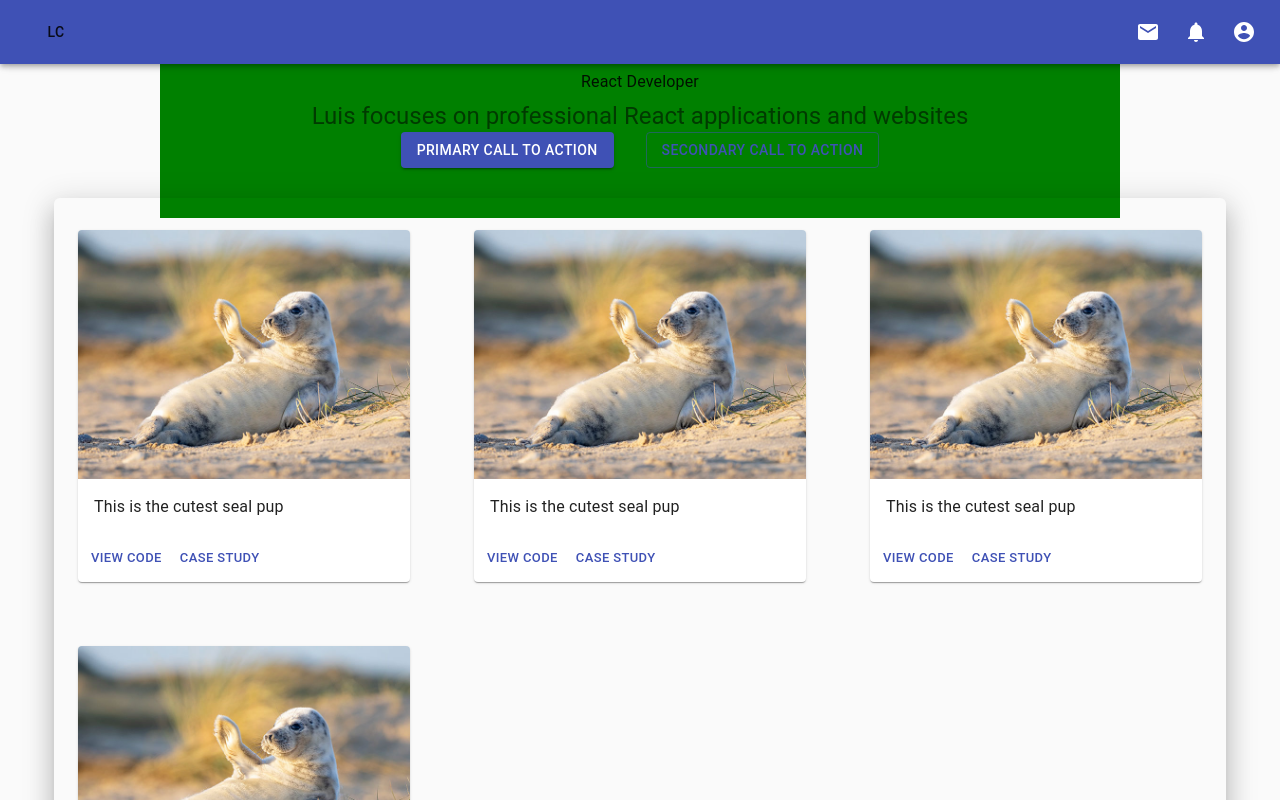
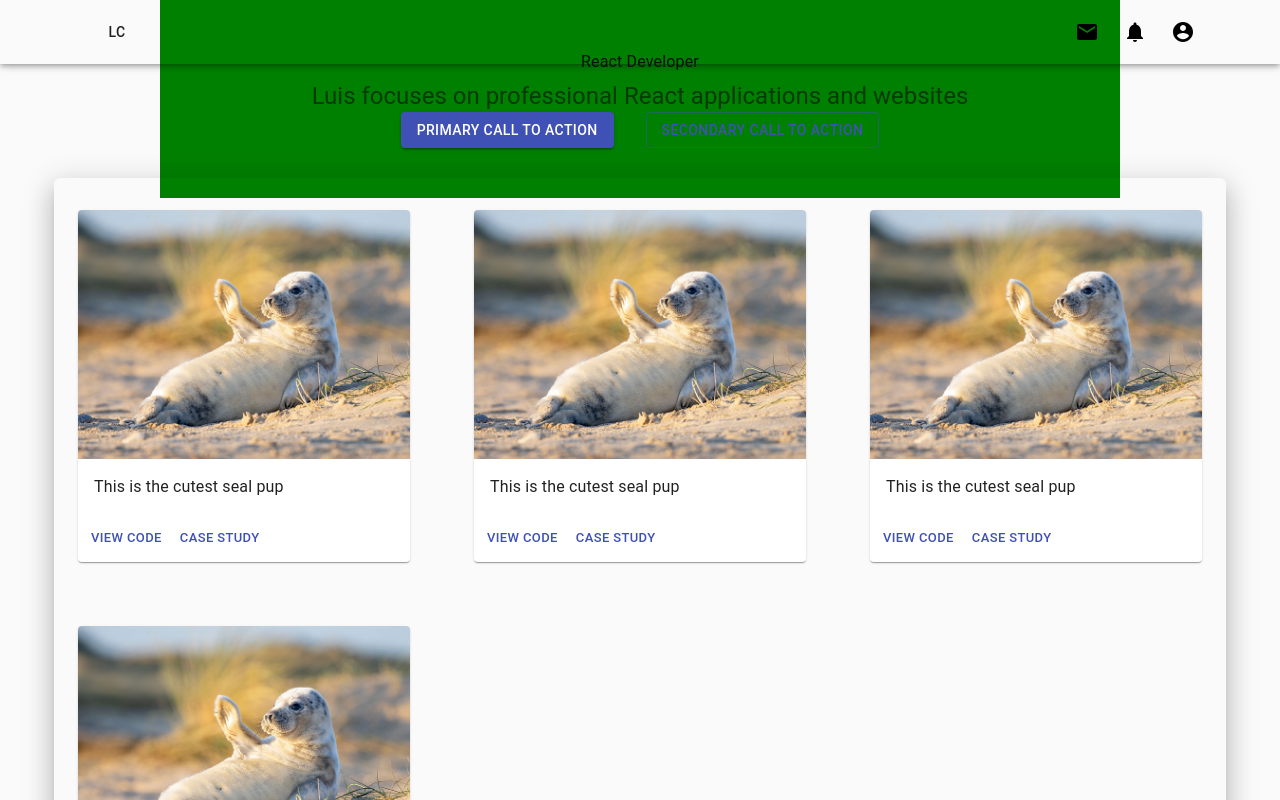
Before and after one commit to Blazekla/portfolio, a React (Create React App) app: page / in a window 1280 px wide. Shown: the top 800 px of the page. Built offline with nearby package versions, Linux system fonts and the light colour scheme.

Commit message:
Added some more color updates to the transparent NavBar

```diff
--- a/public/index.html
+++ b/public/index.html
@@ -3,25 +3,18 @@
   <head>
     <meta charset="utf-8" />
     <link rel="icon" href="%PUBLIC_URL%/favicon.ico" />
-    <!-- <link
-      rel="stylesheet"
-      href="https://fonts.googleapis.com/css?family=Roboto:300,400,500,700&display=swap"
-    /> -->
-    <meta name="viewport" content="width=device-width, initial-scale=1" />
+    <link rel="shortcut icon" href="%PUBLIC_URL%/favicon.ico" />
+
     <meta name="theme-color" content="#000000" />
     <meta name="Luis Cristo" content="Professional React Developer" />
+    <meta
+      name="viewport"
+      content="minimum-scale=1, initial-scale=1, width=device-width"
+    />
     <link rel="apple-touch-icon" href="%PUBLIC_URL%/logo192.png" />
 
     <link rel="manifest" href="%PUBLIC_URL%/manifest.json" />
-    <!--
-      Notice the use of %PUBLIC_URL% in the tags above.
-      It will be replaced with the URL of the `public` folder during the build.
-      Only files inside the `public` folder can be referenced from the HTML.
 
-      Unlike "/favicon.ico" or "favicon.ico", "%PUBLIC_URL%/favicon.ico" will
-      work correctly both with client-side routing and a non-root public URL.
-      Learn how to configure a non-root public URL by running `npm run build`.
-    -->
     <title>Luis Cristo React Developer</title>
   </head>
   <body>
--- a/src/components/AppBar.js
+++ b/src/components/AppBar.js
@@ -26,8 +26,10 @@ const useStyles = makeStyles(theme => ({
     }
   },
   appBar: {
-    // alignItems: "center",
-    justifyContent: "space-between"
+    alignItems: "center",
+    justifyContent: "space-between",
+    backgroundColor: "transparent"
+    // width: "inherit"
   },
   sectionMobile: {
     display: "flex",
@@ -36,6 +38,24 @@ const useStyles = makeStyles(theme => ({
     }
   },
   toolbarContainer: {
+    paddingRight: "15px",
+    paddingLeft: "15px",
+    marginRight: "auto",
+    marginLeft: "auto",
+    width: "100%",
+
+    "@media (min-width: 576px)": {
+      maxWidth: "540px"
+    },
+    "@media (min-width: 768px)": {
+      maxWidth: "720px"
+    },
+    "@media (min-width: 992px)": {
+      maxWidth: "960px"
+    },
+    "@media (min-width: 1200px)": {
+      maxWidth: "1140px"
+    },
     // minHeight: "50px",
     flex: "1",
     alignItems: "center",
@@ -43,7 +63,7 @@ const useStyles = makeStyles(theme => ({
     display: "flex",
     flexWrap: "nowrap",
     backgroundColor: "transparent"
-    // maxWidth: "540px"
+    // flex: "1"
   },
   button: {
     flex: 1
@@ -129,19 +149,25 @@ function MenuAppBar() {
   );
 
   return (
-    // <div className={classes.grow}>
-    <Container maxWidth="md">
-      <AppBar position="fixed" className={classes.appBar}>
+    <div className={classes.grow}>
+      {/* <Container maxWidth="md"> */}
+      <AppBar
+        position="fixed"
+        // style={{ width: "500px" }}
+        className={classes.appBar}
+      >
         <ToolBar className={classes.toolbarContainer}>
-          <Button>LC</Button>
-          <div className={classes.grow} />
+          <div>
+            <Button>LC</Button>
+          </div>
+          {/* <div className={classes.grow} /> */}
           {/*This enables the center spacing*/}
           <div className={classes.sectionDesktop}>
             <IconButton aria-label="show new emails" color="inherit">
-              <MailIcon />
+              <MailIcon style={{ fill: "black" }} />
             </IconButton>
             <IconButton aria-label="show new notifications" color="inherit">
-              <NotificationsIcon />
+              <NotificationsIcon style={{ fill: "black" }} />
             </IconButton>
             <IconButton
               aria-label="show new emails"
@@ -151,7 +177,7 @@ function MenuAppBar() {
               onClick={handleProfileMenuOpen}
               color="inherit"
             >
-              <AccountCircle />
+              <AccountCircle style={{ fill: "black" }} />
             </IconButton>
           </div>
           <div className={classes.sectionMobile}>
@@ -162,21 +188,16 @@ function MenuAppBar() {
               onClick={handleMobileMenuOpen}
               color="inherit"
             >
-              <MoreIcon />
+              <MoreIcon style={{ fill: "black" }} />
             </IconButton>
           </div>
         </ToolBar>
       </AppBar>
-      // {renderMobileMenu}
-      // {renderMenu}
-    </Container>
-    // </div>
+      {renderMobileMenu}
+      {renderMenu}
+      {/* </Container> */}
+    </div>
   );
 }
 
 export default MenuAppBar;
-
-// import useTheme from "@material-ui/core/styles/useTheme";
-
-// export default function MenuAppBar() {
-// console.log(useTheme());
```
Also changed, not shown: 1 other file (tests, documents, lock files or other folders).
